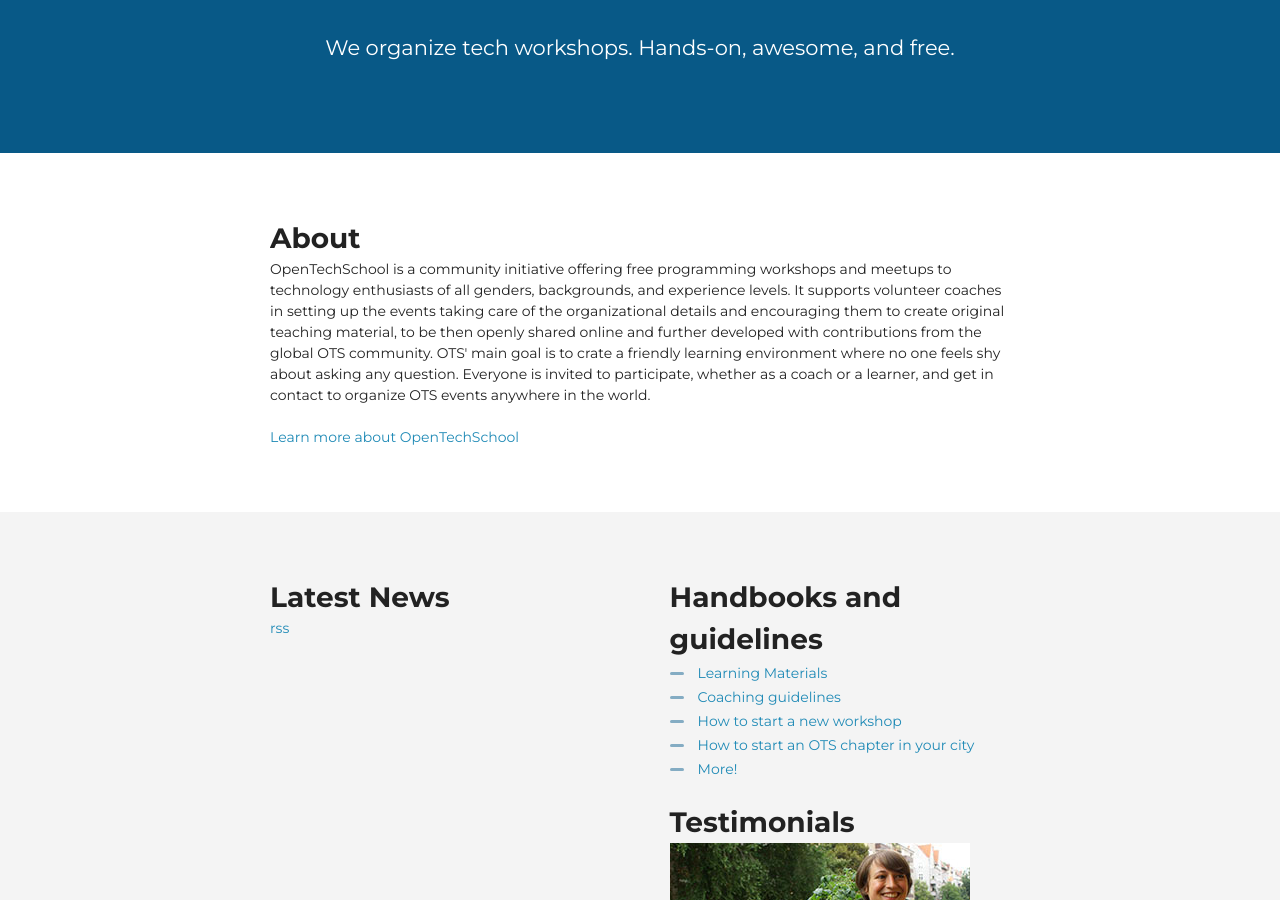
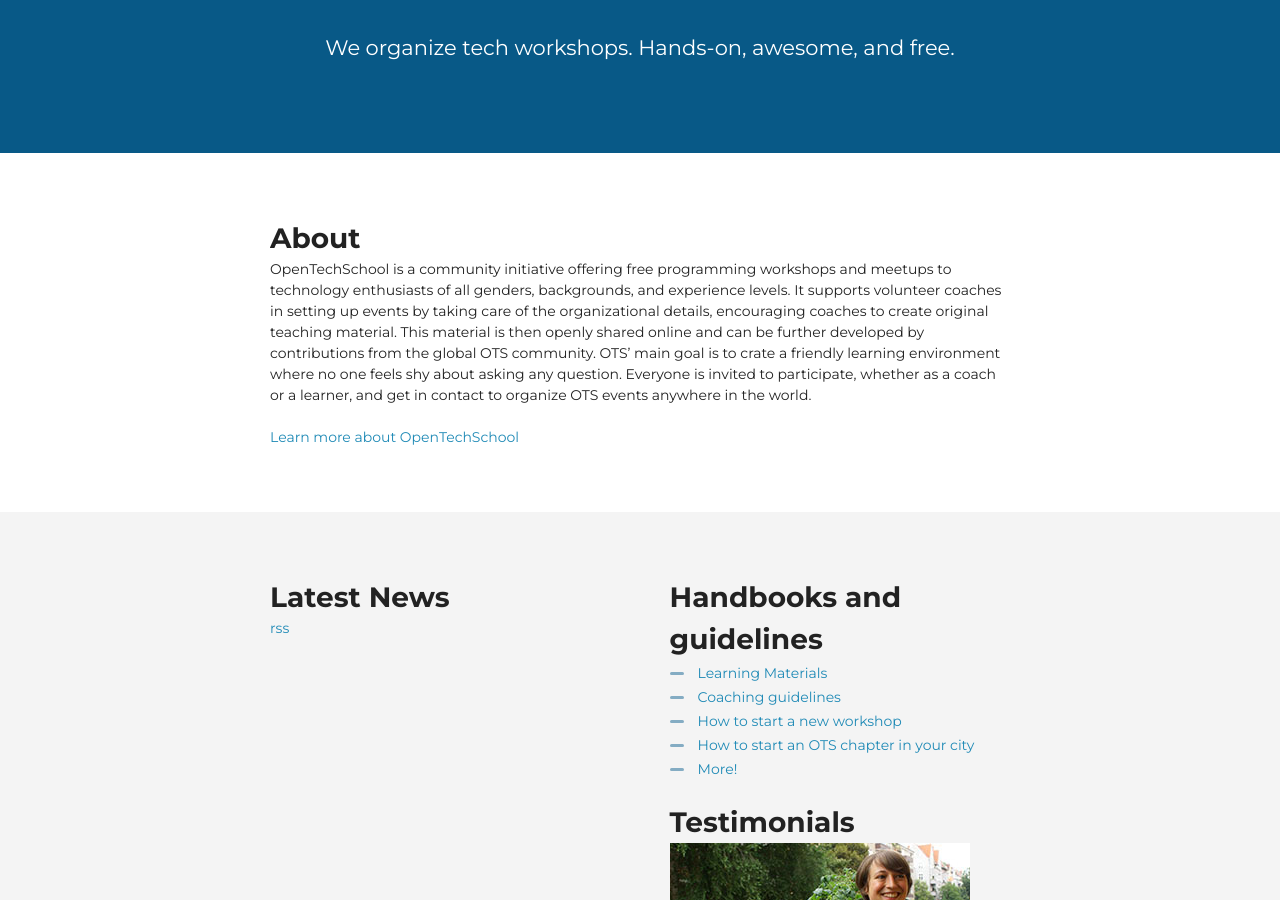
Before and after one commit to OpenTechSchool/www.opentechschool.org, a Jekyll site: the page built from index.html, in a window 1280 px wide and 900 px high, scrolled down 315 px. Built offline with Jekyll 4.4.1, drawn with Linux system fonts in a browser that asks for light colours; nearby versions of some CDN libraries.

Commit message:
Split that super long sentence

```diff
--- a/index.html
+++ b/index.html
@@ -8,7 +8,7 @@
   <div class="container container_narrow">
 
     <h2>About</h2>
-    <p>OpenTechSchool is a community initiative offering free programming workshops and meetups to technology enthusiasts of all genders, backgrounds, and experience levels. It supports volunteer coaches in setting up the events taking care of the organizational details and encouraging them to create original teaching material, to be then openly shared online and further developed with contributions from the global OTS community. OTS' main goal is to crate a friendly learning environment where no one feels shy about asking any question. Everyone is invited to participate, whether as a coach or a learner, and get in contact to organize OTS events anywhere in the world.</p>
+    <p>OpenTechSchool is a community initiative offering free programming workshops and meetups to technology enthusiasts of all genders, backgrounds, and experience levels. It supports volunteer coaches in setting up events by taking care of the organizational details, encouraging coaches to create original teaching material. This material is then openly shared online and can be further developed by contributions from the global OTS community. OTS’ main goal is to crate a friendly learning environment where no one feels shy about asking any question. Everyone is invited to participate, whether as a coach or a learner, and get in contact to organize OTS events anywhere in the world.</p>
     <a href="/about.html">Learn more about OpenTechSchool</a>
 
   </div>
```
